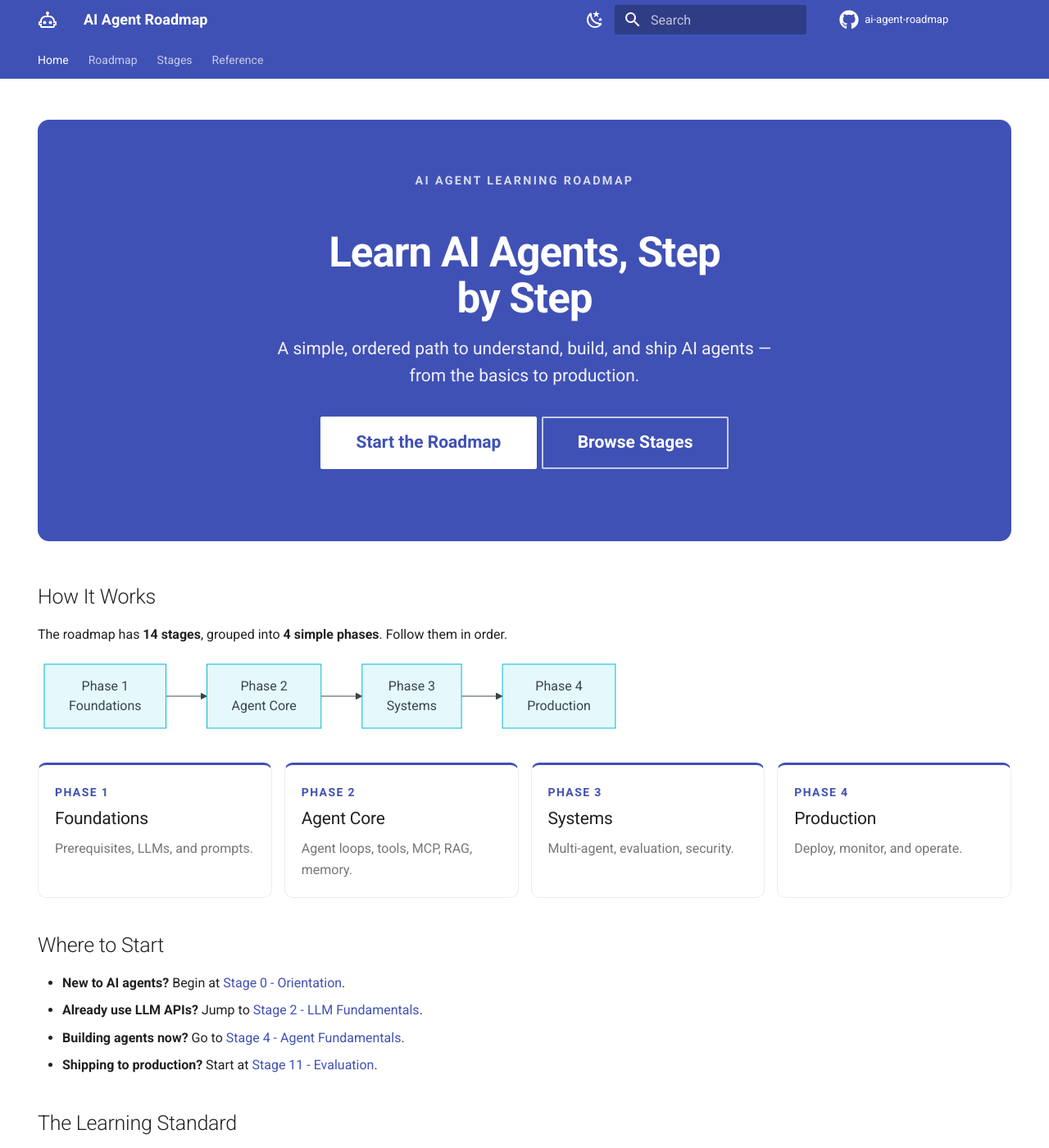
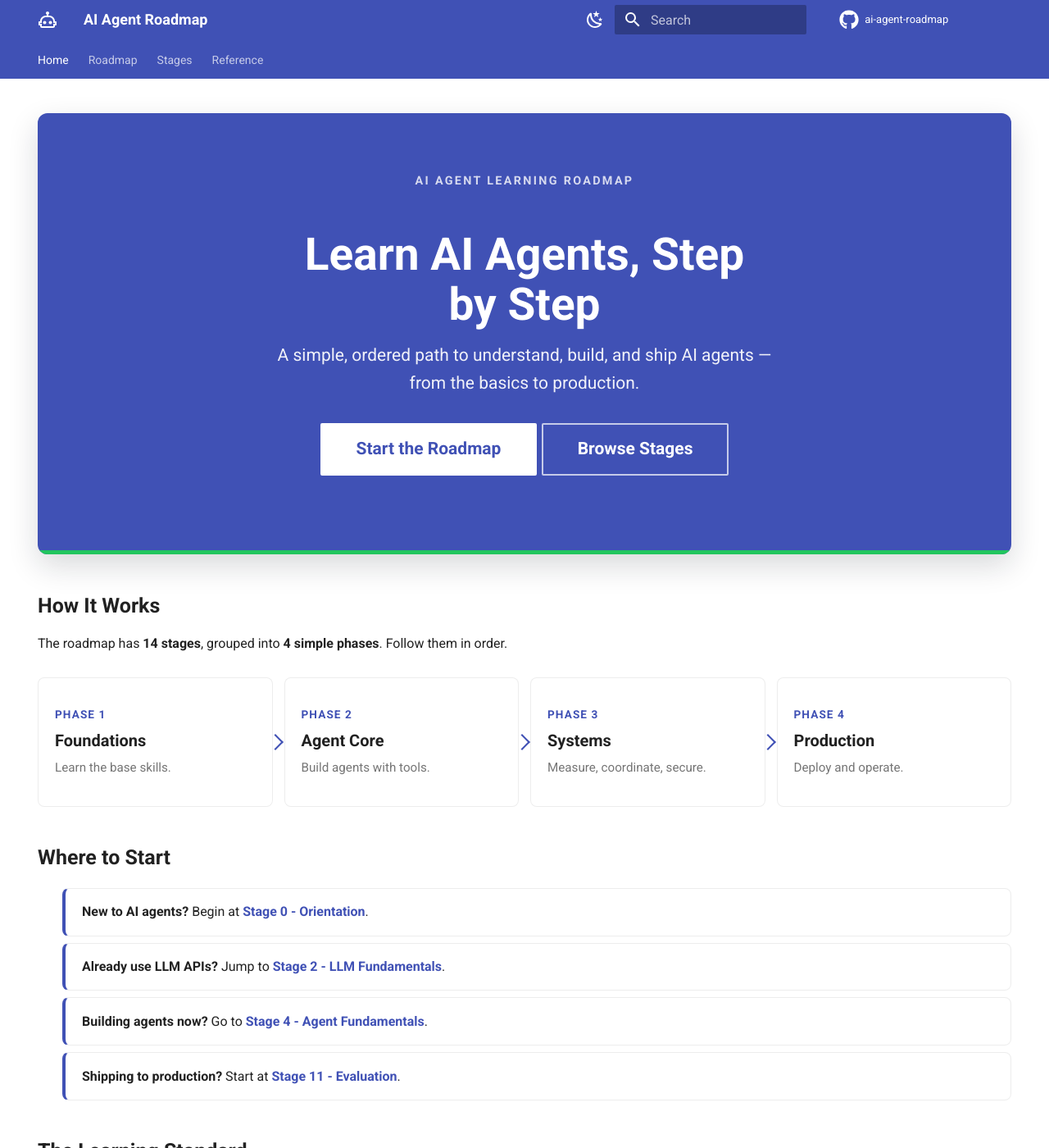
Before and after one commit to AceronX/ai-agent-roadmap, an MkDocs documentation site: the page built from docs/index.md, in a window 1280 px wide and 1400 px high. Shown: the whole window at 82% size. Built offline with MkDocs 1.6.1 and Material for MkDocs 9.7.7, drawn with Linux system fonts in a browser that asks for light colours; comment, search, counter and statistics services are not loaded.

Commit message:
refactor: redesign UI and pages

````diff
--- a/docs/index.md
+++ b/docs/index.md
@@ -21,40 +21,39 @@ A simple, ordered path to understand, build, and ship AI agents — from the bas
 
 The roadmap has **14 stages**, grouped into **4 simple phases**. Follow them in order.
 
-```mermaid
-flowchart LR
-    A["Phase 1<br/>Foundations"] --> B["Phase 2<br/>Agent Core"] --> C["Phase 3<br/>Systems"] --> D["Phase 4<br/>Production"]
-```
-
-<div class="phases" markdown>
-<div class="phase" markdown>
-<span class="phase__label">Phase 1</span>
-### Foundations
-Prerequisites, LLMs, and prompts.
+<div class="phase-flow" markdown>
+<div class="flow-step" markdown>
+<span class="flow-step__number">Phase 1</span>
+<span class="flow-step__title">Foundations</span>
+<span class="flow-step__text">Learn the base skills.</span>
 </div>
-<div class="phase" markdown>
-<span class="phase__label">Phase 2</span>
-### Agent Core
-Agent loops, tools, MCP, RAG, memory.
+<div class="flow-step" markdown>
+<span class="flow-step__number">Phase 2</span>
+<span class="flow-step__title">Agent Core</span>
+<span class="flow-step__text">Build agents with tools.</span>
 </div>
-<div class="phase" markdown>
-<span class="phase__label">Phase 3</span>
-### Systems
-Multi-agent, evaluation, security.
+<div class="flow-step" markdown>
+<span class="flow-step__number">Phase 3</span>
+<span class="flow-step__title">Systems</span>
+<span class="flow-step__text">Measure, coordinate, secure.</span>
 </div>
-<div class="phase" markdown>
-<span class="phase__label">Phase 4</span>
-### Production
-Deploy, monitor, and operate.
+<div class="flow-step" markdown>
+<span class="flow-step__number">Phase 4</span>
+<span class="flow-step__title">Production</span>
+<span class="flow-step__text">Deploy and operate.</span>
 </div>
 </div>
 
 ## Where to Start
 
+<div class="stage-list" markdown>
+
 - **New to AI agents?** Begin at [Stage 0 - Orientation](stages/00-orientation/index.md).
 - **Already use LLM APIs?** Jump to [Stage 2 - LLM Fundamentals](stages/02-llm-fundamentals/index.md).
 - **Building agents now?** Go to [Stage 4 - Agent Fundamentals](stages/04-agent-fundamentals/index.md).
 - **Shipping to production?** Start at [Stage 11 - Evaluation](stages/11-evaluation-observability/index.md).
+
+</div>
 
 ## The Learning Standard
 
--- a/docs/stylesheets/extra.css
+++ b/docs/stylesheets/extra.css
@@ -1,26 +1,54 @@
 /* ---------------------------------------------------------------------------
-   AI Agent Roadmap - minimal, clean theme on top of Material for MkDocs.
-   Keep this small. Prefer simple, readable layouts over decoration.
+   AI Agent Roadmap - clean learning UI on top of Material for MkDocs.
+   Keep the system calm, readable, and contributor-friendly.
 --------------------------------------------------------------------------- */
 
 .md-typeset h1 {
   font-weight: 800;
-  letter-spacing: -0.02em;
+  letter-spacing: 0;
+}
+
+.md-typeset h2 {
+  margin-top: 2.2rem;
+  font-weight: 750;
+  letter-spacing: 0;
+}
+
+.md-typeset a {
+  text-underline-offset: 0.16em;
+}
+
+.md-main__inner {
+  margin-top: 1.1rem;
 }
 
 /* ----------------------------- Hero banner ------------------------------ */
 
 .hero {
-  margin: 0 0 2.5rem;
-  padding: 2.8rem 1.5rem;
-  border-radius: 14px;
+  position: relative;
+  overflow: hidden;
+  margin: 0 0 2.25rem;
+  padding: 3.2rem 1.5rem;
+  border-radius: 12px;
   background: var(--md-primary-fg-color);
   color: #fff;
   text-align: center;
+  box-shadow: 0 14px 36px rgba(17, 24, 39, 0.16);
+}
+
+.hero::after {
+  position: absolute;
+  right: 0;
+  bottom: 0;
+  left: 0;
+  height: 5px;
+  background: #22c55e;
+  content: "";
 }
 
 [data-md-color-scheme="slate"] .hero {
-  background: var(--md-code-bg-color);
+  background: #101827;
+  box-shadow: none;
 }
 
 .hero__eyebrow {
@@ -37,7 +65,7 @@
   margin: 0 auto 0.8rem;
   max-width: 18ch;
   color: #fff;
-  font-size: clamp(1.8rem, 4vw, 2.7rem);
+  font-size: 2.75rem;
   line-height: 1.1;
 }
 
@@ -68,6 +96,60 @@
   color: var(--md-primary-fg-color);
 }
 
+/* ----------------------------- Phase flow ------------------------------- */
+
+.phase-flow {
+  display: grid;
+  grid-template-columns: repeat(4, minmax(0, 1fr));
+  gap: 0.7rem;
+  margin: 1.4rem 0 2rem;
+}
+
+.flow-step {
+  position: relative;
+  min-height: 5.4rem;
+  padding: 0.9rem 1rem;
+  border: 1px solid var(--md-default-fg-color--lightest);
+  border-radius: 8px;
+  background: var(--md-default-bg-color);
+}
+
+.flow-step:not(:last-child)::after {
+  position: absolute;
+  top: 50%;
+  right: -0.58rem;
+  z-index: 2;
+  width: 0.7rem;
+  height: 0.7rem;
+  border-top: 2px solid var(--md-primary-fg-color);
+  border-right: 2px solid var(--md-primary-fg-color);
+  transform: translateY(-50%) rotate(45deg);
+  content: "";
+}
+
+.flow-step__number {
+  display: block;
+  margin-bottom: 0.25rem;
+  font-size: 0.68rem;
+  font-weight: 800;
+  letter-spacing: 0.08em;
+  text-transform: uppercase;
+  color: var(--md-primary-fg-color);
+}
+
+.flow-step__title {
+  display: block;
+  font-size: 1rem;
+  font-weight: 750;
+}
+
+.flow-step__text {
+  display: block;
+  margin-top: 0.25rem;
+  font-size: 0.76rem;
+  color: var(--md-default-fg-color--light);
+}
+
 /* --------------------------- Phase overview ----------------------------- */
 
 .phases {
@@ -80,9 +162,16 @@
 .phase {
   padding: 1rem;
   border: 1px solid var(--md-default-fg-color--lightest);
-  border-top: 3px solid var(--md-primary-fg-color);
-  border-radius: 10px;
+  border-top: 4px solid var(--md-primary-fg-color);
+  border-radius: 8px;
   background: var(--md-default-bg-color);
+  transition: border-color 160ms ease, box-shadow 160ms ease, transform 160ms ease;
+}
+
+.phase:hover {
+  border-color: color-mix(in srgb, var(--md-primary-fg-color) 34%, var(--md-default-fg-color--lightest));
+  box-shadow: 0 10px 22px rgba(17, 24, 39, 0.08);
+  transform: translateY(-2px);
 }
 
 .phase__label {
@@ -105,18 +194,128 @@
 }
 
 @media screen and (max-width: 800px) {
+  .phase-flow,
   .phases {
     grid-template-columns: repeat(2, 1fr);
+  }
+
+  .flow-step:not(:last-child)::after {
+    display: none;
   }
 }
 
 @media screen and (max-width: 480px) {
+  .phase-flow,
   .phases {
     grid-template-columns: 1fr;
   }
+
+  .md-typeset .hero h1 {
+    font-size: 1.95rem;
+  }
 }
 
-/* Slightly rounder native grid cards */
-.md-typeset .grid.cards > :is(ul, ol) > li {
-  border-radius: 12px;
+/* ----------------------------- Stage lists ------------------------------ */
+
+.stage-list {
+  margin: 1rem 0 2rem;
 }
+
+.stage-list ul {
+  display: grid;
+  gap: 0.65rem;
+  margin-left: 0;
+  padding-left: 0;
+}
+
+.stage-list li {
+  position: relative;
+  margin: 0;
+  padding: 0.78rem 0.9rem 0.78rem 1rem;
+  border: 1px solid var(--md-default-fg-color--lightest);
+  border-left: 4px solid var(--md-primary-fg-color);
+  border-radius: 8px;
+  background: var(--md-default-bg-color);
+  list-style: none;
+  transition: background 160ms ease, border-color 160ms ease, transform 160ms ease;
+}
+
+.stage-list li:hover {
+  border-color: color-mix(in srgb, var(--md-primary-fg-color) 28%, var(--md-default-fg-color--lightest));
+  background: color-mix(in srgb, var(--md-primary-fg-color) 4%, var(--md-default-bg-color));
+  transform: translateX(2px);
+}
+
+.stage-list a {
+  font-weight: 750;
+  text-decoration: none;
+}
+
+.stage-actions {
+  display: flex;
+  flex-wrap: wrap;
+  gap: 0.6rem;
+  margin-top: 2rem;
+}
+
+/* ---------------------------- Stage pages ------------------------------- */
+
+.md-typeset > h1 + p {
+  padding: 0.9rem 1rem;
+  border: 1px solid var(--md-default-fg-color--lightest);
+  border-left: 4px solid var(--md-primary-fg-color);
+  border-radius: 8px;
+  background: color-mix(in srgb, var(--md-primary-fg-color) 5%, var(--md-default-bg-color));
+}
+
+.md-typeset h2 + ul li {
+  margin-bottom: 0.2rem;
+}
+
+.md-typeset h2#learn + ul,
+.md-typeset h2#exit-criteria + ul {
+  padding: 0.35rem 0 0.35rem 1.05rem;
+}
+
+.md-typeset h2#learn + ul a {
+  font-weight: 650;
+}
+
+/* ----------------------------- Motion ----------------------------------- */
+
+@media (prefers-reduced-motion: no-preference) {
+  .hero,
+  .phase-flow,
+  .phases,
+  .stage-list li,
+  .md-typeset > h1 + p {
+    animation: roadmap-fade-up 420ms ease both;
+  }
+
+  .phase:nth-child(2),
+  .flow-step:nth-child(2) {
+    animation-delay: 60ms;
+  }
+
+  .phase:nth-child(3),
+  .flow-step:nth-child(3) {
+    animation-delay: 120ms;
+  }
+
+  .phase:nth-child(4),
+  .flow-step:nth-child(4) {
+    animation-delay: 180ms;
+  }
+
+  @keyframes roadmap-fade-up {
+    from {
+      opacity: 0;
+      transform: translateY(8px);
+    }
+
+    to {
+      opacity: 1;
+      transform: translateY(0);
+    }
+  }
+}
````
Also changed, not shown: docs/roadmap.md (+38 -4 lines), docs/stages/index.md (+20 -0 lines).
